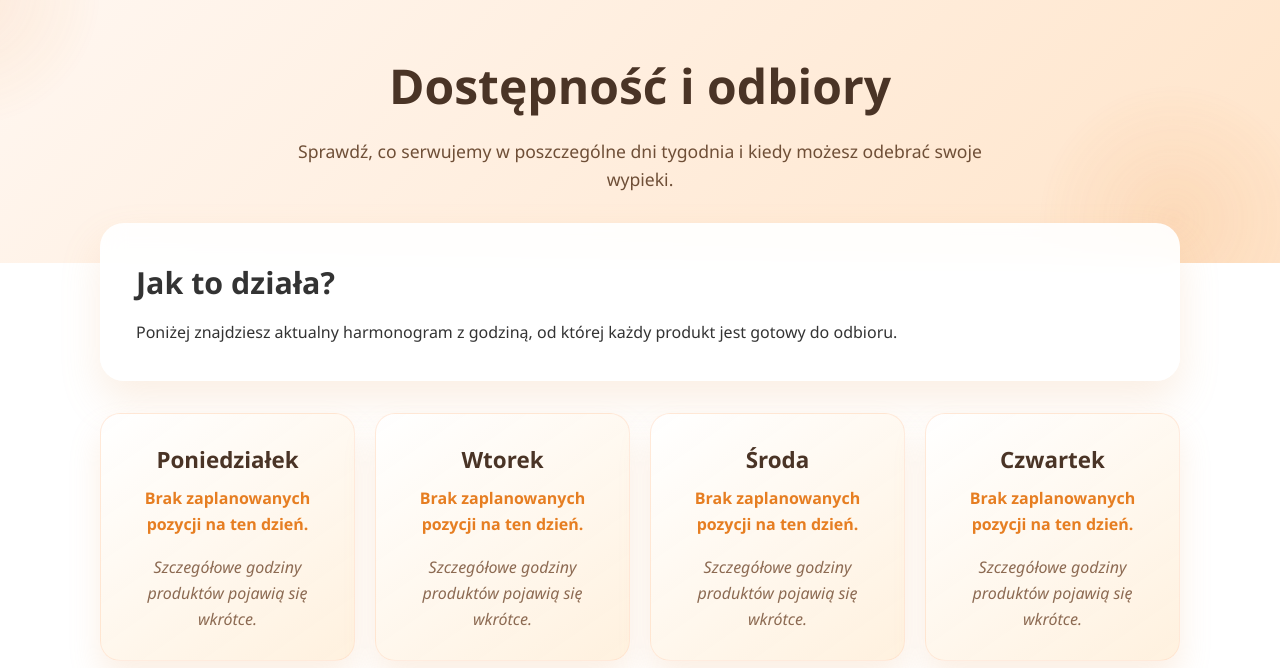
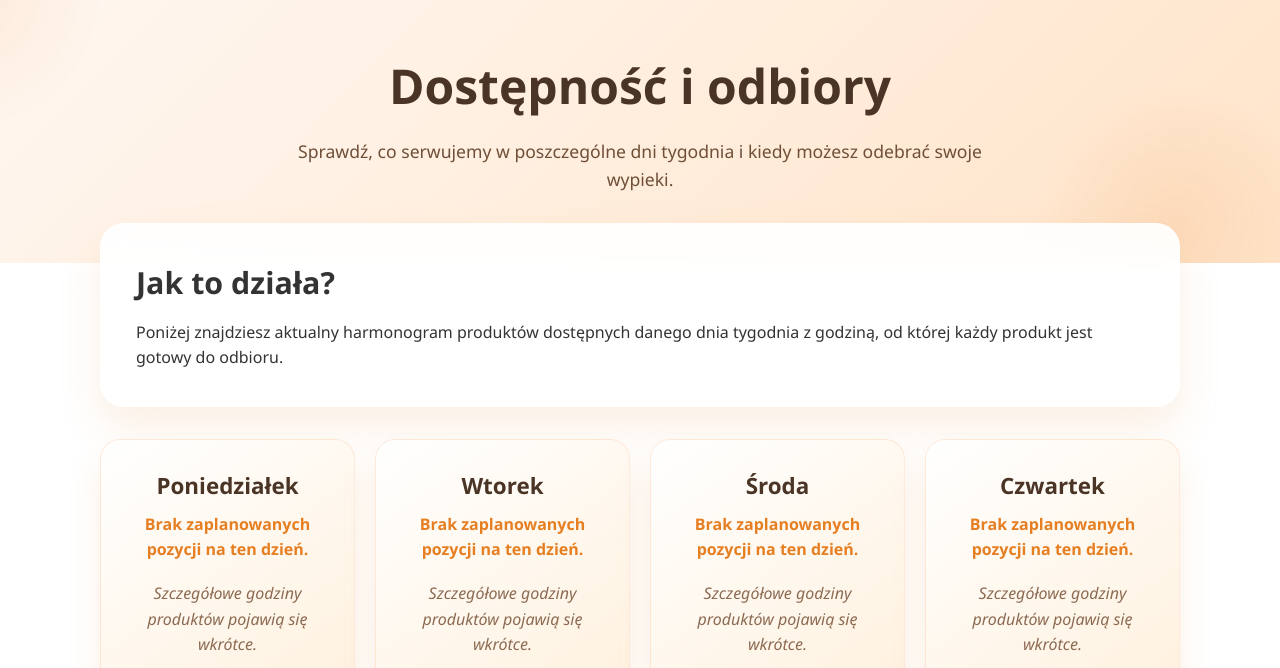
Before and after one commit to zachorek/idusglodnam, a website: page public/accessibility.html in a window 1280 px wide. Shown: the part 132-800 px from the top of the page. Drawn offline with Linux system fonts and the light colour scheme; no server answers.

Commit message:
Small change in a description

```diff
--- a/public/accessibility.html
+++ b/public/accessibility.html
@@ -36,7 +36,7 @@
   <main class="availability-wrapper">
     <section class="availability-intro glass-panel">
       <h2>Jak to działa?</h2>
-      <p>Poniżej znajdziesz aktualny harmonogram z godziną, od której każdy produkt jest gotowy do odbioru.</p>
+      <p>Poniżej znajdziesz aktualny harmonogram produktów dostępnych danego dnia tygodnia z godziną, od której każdy produkt jest gotowy do odbioru.</p>
     </section>
 
     <section class="availability-week">
```
